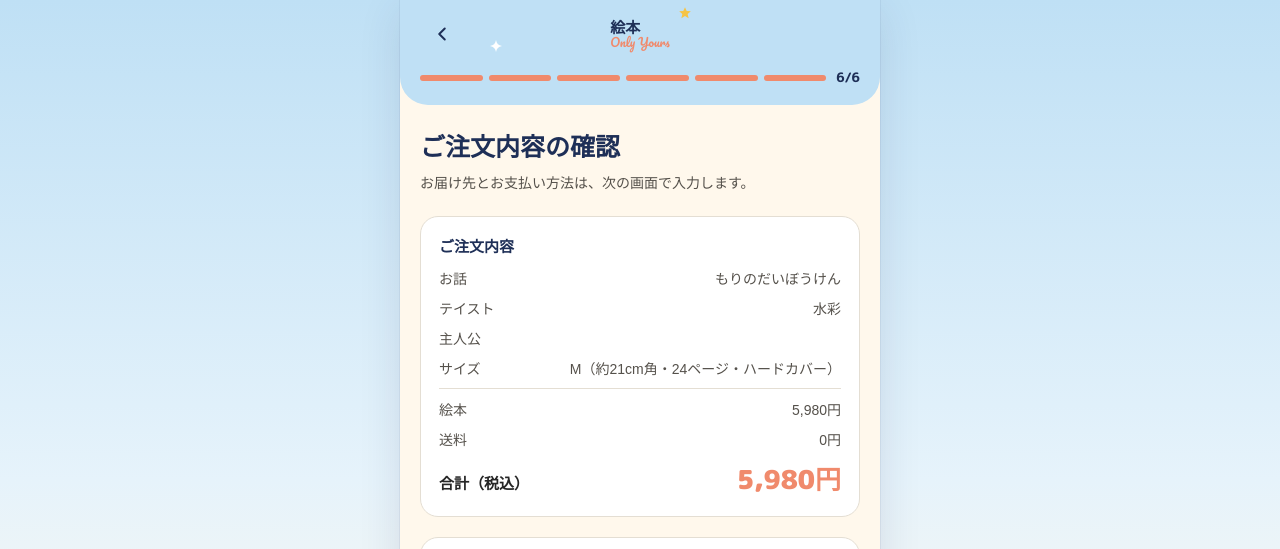
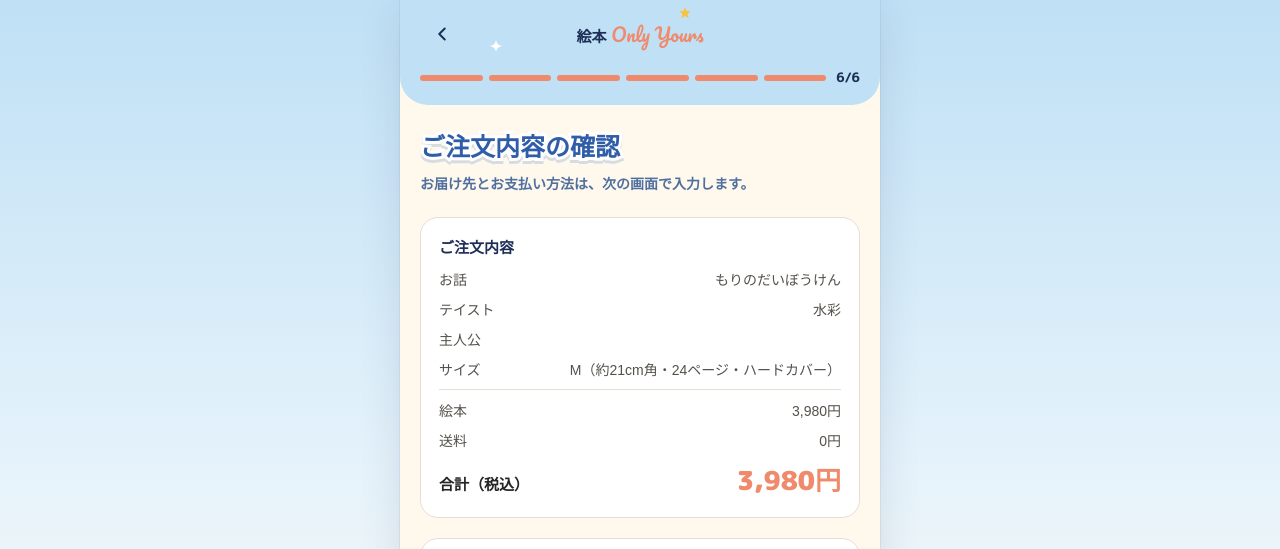
Before and after one commit to ryosukesakudo-ux/ehon-app, a Next.js app: page /create/checkout in a window 1280 px wide. Shown: the top 549 px of the page. Built offline with nearby package versions, Linux system fonts and the light colour scheme; no server answers; a web font is replaced by a local one.

Commit message:
価格改定（S2,980円・M3,980円）、部数選択、ロゴを1行に、見出しのフォント統一
Co-Authored-By: Claude Opus 5.5 (1M context) <noreply@anthropic.com>
Claude-Session: https://claude.ai/code/session_01EUgAf1xCzK35suEExmmwey

```diff
--- a/src/app/api/checkout/route.ts
+++ b/src/app/api/checkout/route.ts
@@ -3,6 +3,8 @@ import {
   DELIVERY_MAX_DAYS,
   DELIVERY_MIN_DAYS,
   DELIVERY_TIMES,
+  clampCopies,
+  extraCopyPrice,
   deliveryLabel,
   getSize,
   getStory,
@@ -21,7 +23,7 @@ export async function POST(request: Request) {
   const body = await request.json().catch(() => null);
   const draftId = String(body?.draftId ?? "");
   const sizeId = String(body?.size ?? "") as SizeId;
-  const extraCopy = body?.extraCopy === true;
+  const copies = clampCopies(body?.copies);
   const deliveryDate = String(body?.deliveryDate ?? "") || null;
   const deliveryTime = String(body?.deliveryTime ?? "") || null;
   if (deliveryDate && (!/^\d{4}-\d{2}-\d{2}$/.test(deliveryDate) || deliveryDate < jstDate(DELIVERY_MIN_DAYS) || deliveryDate > jstDate(DELIVERY_MAX_DAYS))) {
@@ -36,7 +38,7 @@ export async function POST(request: Request) {
   if (!size || !owned) return Response.json({ error: "注文内容を確認できませんでした" }, { status: 400 });
   const { draft, user } = owned;
 
-  const amount = orderTotal(size.id, extraCopy);
+  const amount = orderTotal(size.id, copies);
   const base = siteUrl(request);
   const db = getSupabase();
   const stripe = getStripe();
@@ -51,17 +53,25 @@ export async function POST(request: Request) {
   }
 
   const orderId = randomUUID();
-  const { error } = await db.from("orders").insert({
+  const row = {
     id: orderId,
     user_id: user.id,
     draft_id: draft.id,
     size: size.id,
-    extra_copy: extraCopy,
+    extra_copy: copies > 1,
+    copies,
     amount,
     status: "pending",
     delivery_date: deliveryDate,
     delivery_time: deliveryTime,
-  });
+  };
+  let { error } = await db.from("orders").insert(row);
+  if (error?.code === "42703") {
+    // schema.sql の再実行前で copies 列がまだない場合（部数は extra_copy と金額から分かる）
+    const withoutCopies: Partial<typeof row> = { ...row };
+    delete withoutCopies.copies;
+    ({ error } = await db.from("orders").insert(withoutCopies));
+  }
   if (error) {
     console.error("order insert failed", error);
     return Response.json({ error: "注文の作成に失敗しました" }, { status: 500 });
@@ -78,13 +88,13 @@ export async function POST(request: Request) {
       },
     },
   ];
-  if (extraCopy) {
+  if (copies > 1) {
     lineItems.push({
-      quantity: 1,
+      quantity: copies - 1,
       price_data: {
         currency: "jpy",
-        unit_amount: amount - size.price,
-        product_data: { name: "追加の1冊（Mサイズ・同梱）" },
+        unit_amount: extraCopyPrice(size.id),
+        product_data: { name: `追加の1冊（${size.name}サイズ・同梱）` },
       },
     });
   }
--- a/src/app/create/checkout/page.tsx
+++ b/src/app/create/checkout/page.tsx
@@ -6,7 +6,7 @@ import {
   DELIVERY_MAX_DAYS,
   DELIVERY_MIN_DAYS,
   DELIVERY_TIMES,
-  EXTRA_COPY_PRICE,
+  extraCopyPrice,
   getSize,
   getStory,
   getTaste,
@@ -37,7 +37,7 @@ export default function CheckoutPage() {
         body: JSON.stringify({
           draftId: state.draftId,
           size: state.size,
-          extraCopy: state.extraCopy,
+          copies: state.copies,
           deliveryDate: state.deliveryDate,
           deliveryTime: state.deliveryTime,
         }),
@@ -68,11 +68,11 @@ export default function CheckoutPage() {
           <div className="sum-row"><span>サイズ</span><span>{size.name}（{size.spec}）</span></div>
           <div className="divider" />
           <div className="sum-row"><span>絵本</span><span>{yen(size.price)}</span></div>
-          {state.extraCopy && <div className="sum-row"><span>追加の1冊</span><span>{yen(EXTRA_COPY_PRICE)}</span></div>}
+          {state.copies > 1 && <div className="sum-row"><span>追加の{state.copies - 1}冊</span><span>{yen(extraCopyPrice(state.size) * (state.copies - 1))}</span></div>}
           <div className="sum-row"><span>送料</span><span>0円</span></div>
           <div className="sum-total">
             <span className="display" style={{ fontSize: 15, fontWeight: 800 }}>合計（税込）</span>
-            <span className="display" style={{ fontSize: 26, fontWeight: 900, color: "var(--coral)" }}>{yen(orderTotal(state.size, state.extraCopy))}</span>
+            <span className="display" style={{ fontSize: 26, fontWeight: 900, color: "var(--coral)" }}>{yen(orderTotal(state.size, state.copies))}</span>
           </div>
         </div>
         <div className="card" style={{ padding: 18, gap: 12 }}>
--- a/src/app/create/resume/page.tsx
+++ b/src/app/create/resume/page.tsx
@@ -32,7 +32,7 @@ function Resume() {
         previews: {},
         previewScenes: [],
         size: save.size,
-        extraCopy: save.extraCopy,
+        copies: save.copies,
         deliveryDate: save.deliveryDate,
         deliveryTime: save.deliveryTime,
       };
--- a/src/app/globals.css
+++ b/src/app/globals.css
@@ -166,8 +166,9 @@ button, input { font-family: inherit; }
 .progress > span.on { background: var(--coral); }
 
 .step-body { display: flex; flex-direction: column; gap: 20px; padding: 24px 20px 28px; }
-.step-title { margin: 0; font-size: 25px; font-weight: 900; line-height: 1.4; color: var(--navy); }
-.step-lead { margin: 0; font-size: 14px; line-height: 1.7; color: var(--sub); }
+/* トップページの見出しとそろえる（明るい青＋白ふち＋影） */
+.step-title { margin: 0; font-size: 25px; font-weight: 900; line-height: 1.45; color: #2f5da8; -webkit-text-stroke: 6px #fff; paint-order: stroke fill; filter: drop-shadow(0 3px 0 rgba(47, 93, 168, 0.18)); }
+.step-lead { margin: 0; font-size: 14px; font-weight: 700; line-height: 1.7; color: #4f6f9f; }
 
 .step-footer {
   position: sticky;
@@ -320,3 +321,10 @@ button, input { font-family: inherit; }
   text-decoration: underline;
   cursor: pointer;
 }
+
+/* 部数などの −／＋ */
+.stepper { display: flex; align-items: center; gap: 4px; padding: 4px; border-radius: 24px; background: #f3f6fb; }
+.stepper-btn { width: 38px; height: 38px; border: none; border-radius: 50%; background: #fff; color: var(--blue); font-size: 22px; font-weight: 900; line-height: 1; cursor: pointer; box-shadow: 0 3px 0 #d5ddeb; }
+.stepper-btn:active:not(:disabled) { transform: translateY(3px); box-shadow: none; }
+.stepper-btn:disabled { opacity: 0.35; cursor: default; }
+.stepper-value { min-width: 48px; text-align: center; font-size: 18px; font-weight: 900; color: var(--navy); }
--- a/src/app/page.tsx
+++ b/src/app/page.tsx
@@ -2,7 +2,7 @@ import Image from "next/image";
 import Link from "next/link";
 import type { CSSProperties, ReactNode } from "react";
 import { Arrow, Sparkle, Star } from "@/components/icons";
-import { ANON_TRIAL_IMAGES, EXTRA_COPY_PRICE, MEMBER_MONTHLY_PREVIEWS, SIZES, STORIES, TASTES, sceneText, yen } from "@/lib/catalog";
+import { ANON_TRIAL_IMAGES, EXTRA_COPY_DISCOUNT, MEMBER_MONTHLY_PREVIEWS, SIZES, STORIES, TASTES, sceneText, yen } from "@/lib/catalog";
 import { SAMPLE_CHILD_NAME, SAMPLE_SCENES, SHOWCASE, SHOWCASE_BOOK, SHOWCASE_PHOTO, samplePublicUrl, sampleUrl } from "@/lib/samples";
 import { SampleImage } from "@/components/sample-image";
 import { Brand } from "@/components/brand";
@@ -167,7 +167,7 @@ export default function Home() {
     <div className={s.page}>
       <header className={s.header}>
         <Link href="/" className={s.logo}>
-          <Brand size={36} />
+          <Brand size={31} />
         </Link>
         <div style={{ display: "flex", gap: 8, alignItems: "center" }}>
           <Link href="/login?next=/account" className={`${s.headerLink} display`}>ログイン</Link>
@@ -411,7 +411,7 @@ export default function Home() {
         <div className={s.extra}>
           {icon(<path d="M20 12v9H4v-9M2 7h20v5H2zM12 21V7" />, 18)}
           <div>
-            おじいちゃん・おばあちゃん用の2冊目は <span className="display" style={{ fontWeight: 900 }}>{yen(EXTRA_COPY_PRICE)}</span>（Mサイズ・同梱）
+            おじいちゃん・おばあちゃん用などの2冊目からは、1冊 <span className="display" style={{ fontWeight: 900 }}>{yen(EXTRA_COPY_DISCOUNT)}引き</span>（同じ箱でお届け）
           </div>
         </div>
         <div style={{ fontSize: 12, color: "var(--sub)" }}>税込</div>
--- a/src/app/top.module.css
+++ b/src/app/top.module.css
@@ -12,7 +12,7 @@
 
 .hero { position: relative; display: flex; flex-direction: column; gap: 18px; padding: 26px 20px 30px; background: var(--sky); }
 .hero > * { position: relative; }
-.badge { align-self: flex-start; padding: 6px 14px; border-radius: 16px; background: #fff; color: var(--blue); font-size: 13px; font-weight: 800; }
+.badge { align-self: flex-start; padding: 7px 16px; border-radius: 20px; background: var(--coral); color: #fff; font-size: 14px; font-weight: 900; letter-spacing: 0.04em; }
 .h1 { margin: 0; font-size: 31px; font-weight: 900; line-height: 1.5; -webkit-text-stroke: 7px #fff; paint-order: stroke fill; filter: drop-shadow(0 3px 0 rgba(47, 93, 168, 0.25)); }
 .bounce { display: inline-block; }
 .lead { margin: 0; display: flex; flex-direction: column; gap: 6px; font-size: 15px; font-weight: 700; line-height: 1.8; color: #3d6db5; }
--- a/src/components/brand.tsx
+++ b/src/components/brand.tsx
@@ -16,14 +16,14 @@ export function BrandMark({ size = 34 }: { size?: number }) {
   );
 }
 
-/** マーク＋2段の名前。mark=false で文字だけ（注文フローの上部など） */
+/** マーク＋1行の名前（「絵本」＋大きめの筆記体「Only Yours」）。mark=false で文字だけ（注文フローの上部など） */
 export function Brand({ size = 34, mark = true }: { size?: number; mark?: boolean }) {
   return (
     <span style={{ display: "flex", alignItems: "center", gap: size * 0.26 }} aria-label={SITE_NAME}>
       {mark && <BrandMark size={size} />}
-      <span aria-hidden="true" style={{ display: "flex", flexDirection: "column", lineHeight: 1 }}>
+      <span aria-hidden="true" style={{ display: "flex", alignItems: "baseline", gap: size * 0.16, lineHeight: 1, whiteSpace: "nowrap" }}>
         <span className="display" style={{ fontSize: size * 0.5, fontWeight: 900, color: "var(--navy)" }}>絵本</span>
-        <span className="script" style={{ fontSize: size * 0.4, color: "var(--coral)", marginTop: size * 0.04 }}>Only Yours</span>
+        <span className="script" style={{ fontSize: size * 0.62, color: "var(--coral)" }}>Only Yours</span>
       </span>
     </span>
   );
--- a/src/lib/catalog.ts
+++ b/src/lib/catalog.ts
@@ -143,12 +143,26 @@ export const SIZES: {
   price: number;
   popular?: boolean;
 }[] = [
-  { id: "S", name: "S", spec: "約18cm角・24ページ・ソフトカバー", pages: 24, trimMm: 182, price: 3980 },
-  { id: "M", name: "M", spec: "約21cm角・24ページ・ハードカバー", pages: 24, trimMm: 210, price: 5980, popular: true },
+  { id: "S", name: "S", spec: "約18cm角・24ページ・ソフトカバー", pages: 24, trimMm: 182, price: 2980 },
+  { id: "M", name: "M", spec: "約21cm角・24ページ・ハードカバー", pages: 24, trimMm: 210, price: 3980, popular: true },
 ];
 
-// 祖父母用の2冊目（Mサイズ・同梱）
-export const EXTRA_COPY_PRICE = 2980;
+// 部数：同じ絵本を何冊でも同梱。2冊目からは1冊ごとに本体価格から1,000円引き（2026-10-10 作道さん決定）
+export const EXTRA_COPY_DISCOUNT = 1000;
+export const MAX_COPIES = 5;
+
+/** 2冊目以降の1冊あたりの価格 */
+export function extraCopyPrice(sizeId: SizeId) {
+  const size = getSize(sizeId);
+  if (!size) throw new Error(`unknown size: ${sizeId}`);
+  return size.price - EXTRA_COPY_DISCOUNT;
+}
+
+/** 部数を1〜MAX_COPIESの整数にそろえる */
+export function clampCopies(n: unknown) {
+  const v = Math.floor(Number(n));
+  return Number.isFinite(v) ? Math.min(MAX_COPIES, Math.max(1, v)) : 1;
+}
 
 // 表紙の絵の番号（場面とは別の1枚。保存先は 99.png）。表紙は横長（3:2）で描き、タイトルは絵の上の帯に置く
 export const COVER_SCENE = 99;
@@ -248,10 +262,10 @@ export function sceneText(scene: Scene, childName: string) {
   return scene.text.replaceAll("{name}", childName);
 }
 
-export function orderTotal(sizeId: SizeId, extraCopy: boolean) {
+export function orderTotal(sizeId: SizeId, copies: number) {
   const size = getSize(sizeId);
   if (!size) throw new Error(`unknown size: ${sizeId}`);
-  return size.price + (extraCopy ? EXTRA_COPY_PRICE : 0);
+  return size.price + (clampCopies(copies) - 1) * extraCopyPrice(sizeId);
 }
 
 export function yen(n: number) {
--- a/src/lib/flow-save.ts
+++ b/src/lib/flow-save.ts
@@ -1,5 +1,5 @@
 import "server-only";
-import { CHILD_AGES, getSize, getStory, getTaste, type SizeId, type StoryId, type TasteId } from "./catalog";
+import { CHILD_AGES, clampCopies, getSize, getStory, getTaste, type SizeId, type StoryId, type TasteId } from "./catalog";
 import { createAuthClient } from "./auth";
 
 // 作成途中の内容（下書き）。会員が作成画面から「保存してマイページへ」を押したときに、
@@ -26,7 +26,7 @@ export type FlowSave = {
   childAge: number | null;
   draftId: string | null;
   size: SizeId;
-  extraCopy: boolean;
+  copies: number;
   deliveryDate: string;
   deliveryTime: string;
 };
@@ -56,7 +56,8 @@ export function parseFlowSave(input: unknown): FlowSave | null {
     // デモ用の下書き（id に中身を埋め込んだもの）は保存しない
     draftId: draftId && !draftId.startsWith("demo.") ? draftId : null,
     size: getSize(size) ? (size as SizeId) : "M",
-    extraCopy: v.extraCopy === true,
+    // 以前の保存（2冊目のチェック）は2部として読む
+    copies: clampCopies(v.copies ?? (v.extraCopy === true ? 2 : 1)),
     deliveryDate: /^\d{4}-\d{2}-\d{2}$/.test(str(v.deliveryDate, 10)) ? str(v.deliveryDate, 10) : "",
     deliveryTime: str(v.deliveryTime, 20),
   };
```
Also changed, not shown: src/app/admin/page.tsx (+6 -1 lines), src/app/create/flow.tsx (+5 -3 lines), src/app/create/size/page.tsx (+15 -6 lines), 1 other file (tests, documents, lock files or other folders).
